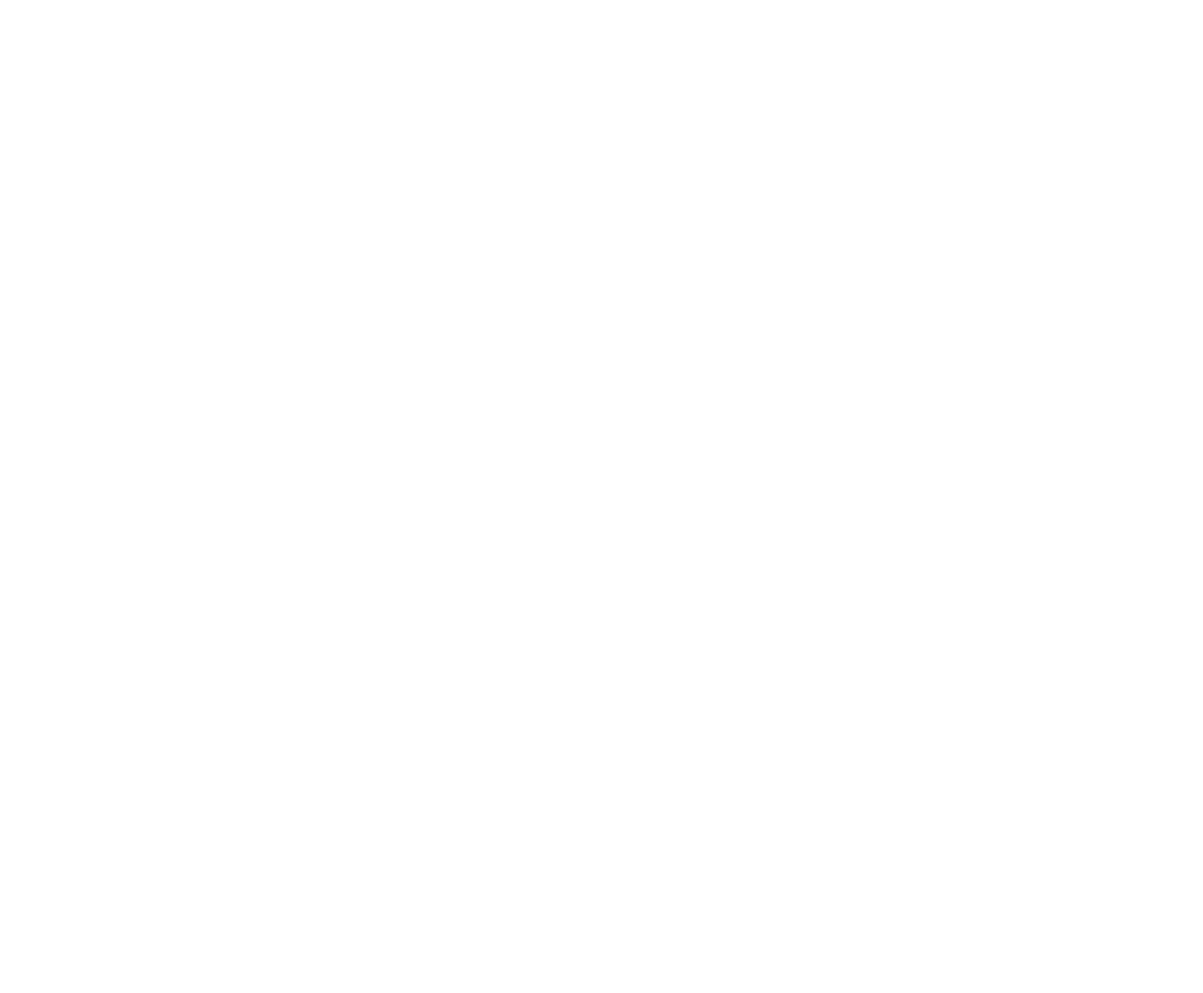
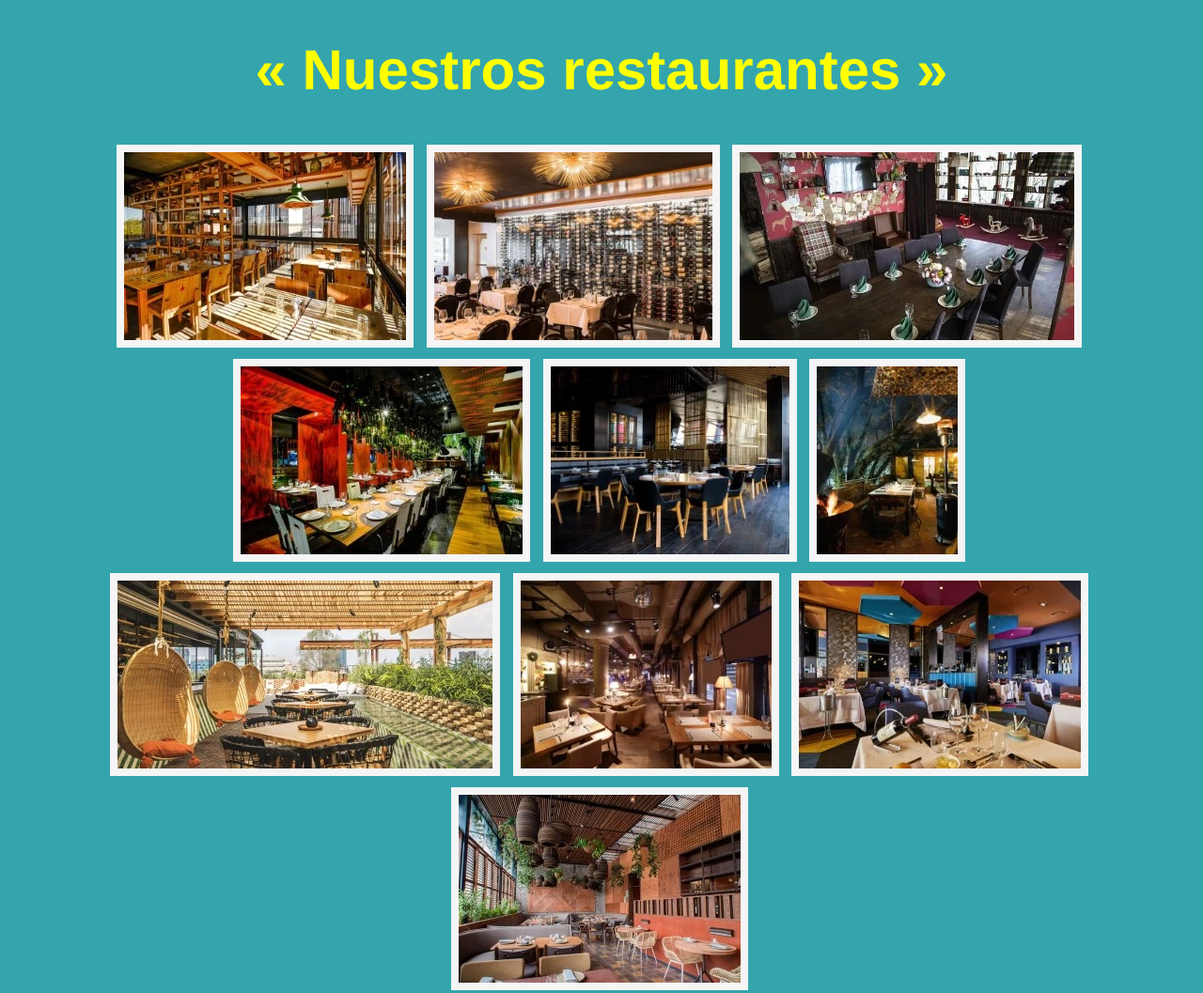
Before and after one commit to leitosuarez/Desafio03-ejercicio02, a website built with Vite: page index.html in a window 1280 px wide. Shown: the whole page at 94% size. Before the commit the page ends 800 px from the top, so only its background shows below. Built offline with nearby package versions, Linux system fonts and the light colour scheme.

Commit message:
ejercicio 02

```diff
--- a/index.html
+++ b/index.html
@@ -1,12 +1,25 @@
 <!doctype html>
 <html lang="es">
   <head>
+    <link rel="stylesheet" href="style.css">
     <meta charset="UTF-8" />
     <meta name="viewport" content="width=device-width, initial-scale=1.0" />
-    <title>Vite App</title>
+    <title>Restaurantes</title>
   </head>
   <body>
-    <div id="app"></div>
+    <h1>« Nuestros restaurantes »</h1>
+    <div class="contenedor-imagenes imagenes">
+      <img src="/img/barcelona.webp" alt="">
+      <img src="/img/buenos-aires.webp" alt="">
+      <img src="/img/madrid.webp" alt="">
+      <img src="/img/miami.webp" alt="">
+      <img src="/img/paris.webp" alt="">
+      <img src="/img/pipa.webp" alt="">
+      <img src="/img/rio-de-janeiro.webp" alt="">
+      <img src="/img/roma.webp" alt="">
+      <img src="/img/rosario.webp" alt="">
+      <img src="/img/tokio.webp" alt="">
+    </div>
     <script type="module" src="/main.js"></script>
   </body>
 </html>
--- a/style.css
+++ b/style.css
@@ -0,0 +1,25 @@
+body{
+    font-size: 30px;
+    font-family: 'Franklin Gothic Medium', 'Arial Narrow', Arial, sans-serif;
+    background-color: rgb(52, 165, 173);
+}
+
+h1{
+    text-align: center;
+    color: yellow;
+}
+
+.contenedor-imagenes{
+    box-sizing: border-box;
+    padding: 0 30px;
+}
+img{
+    text-align: center;
+    border: 8px solid whitesmoke;
+    max-width: 400px;
+    margin-right: 5px;
+    margin-top: 5px;
+}
+.imagenes{
+    text-align: center;
+}
```
Also changed, not shown: README.md, img/barcelona.webp (added), img/buenos-aires.webp (added), img/madrid.webp (added), img/miami.webp (added), img/paris.webp (added), img/pipa.webp (added), img/rio-de-janeiro.webp (added), img/roma.webp (added), img/rosario.webp (added), img/tokio.webp (added).
